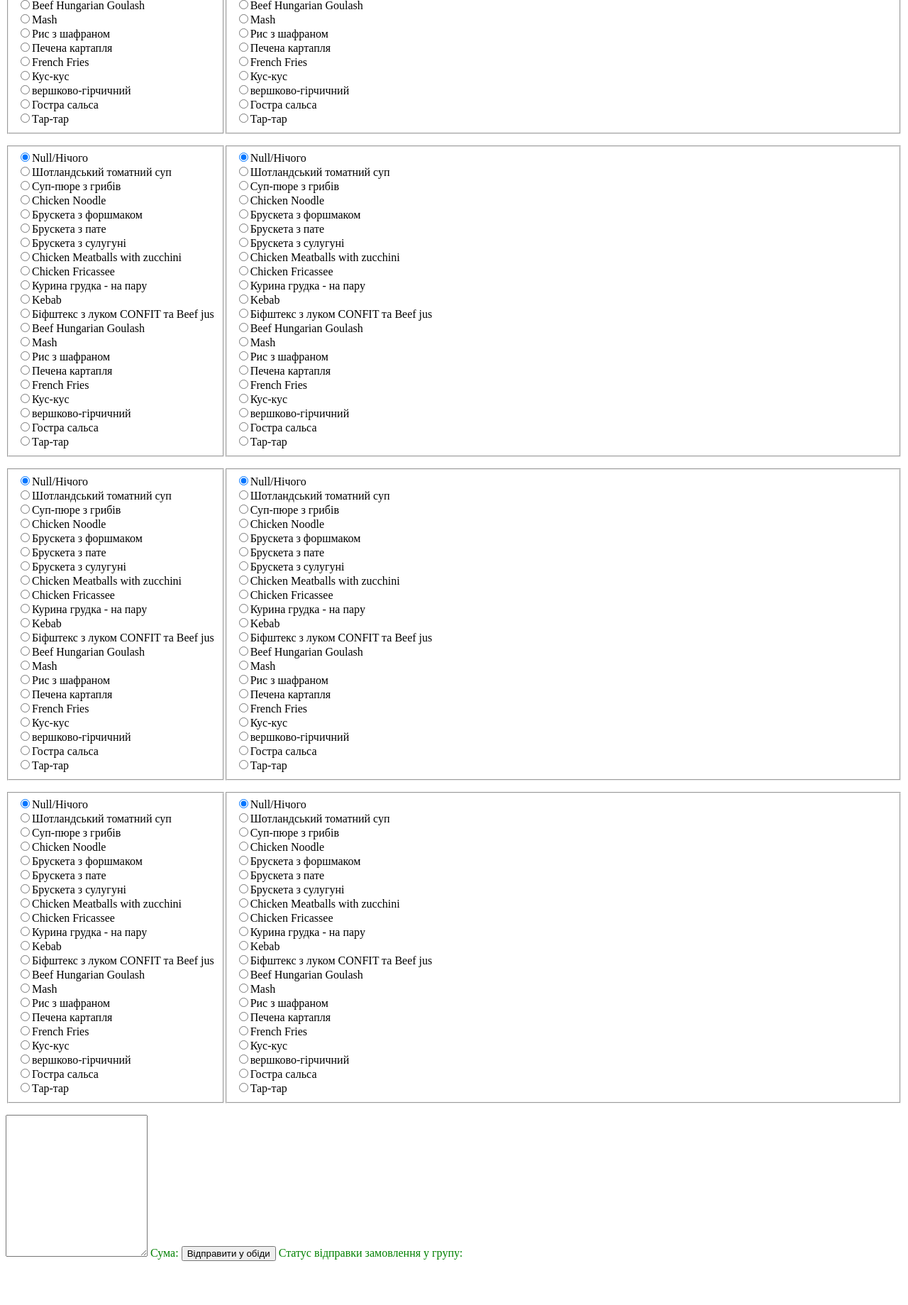
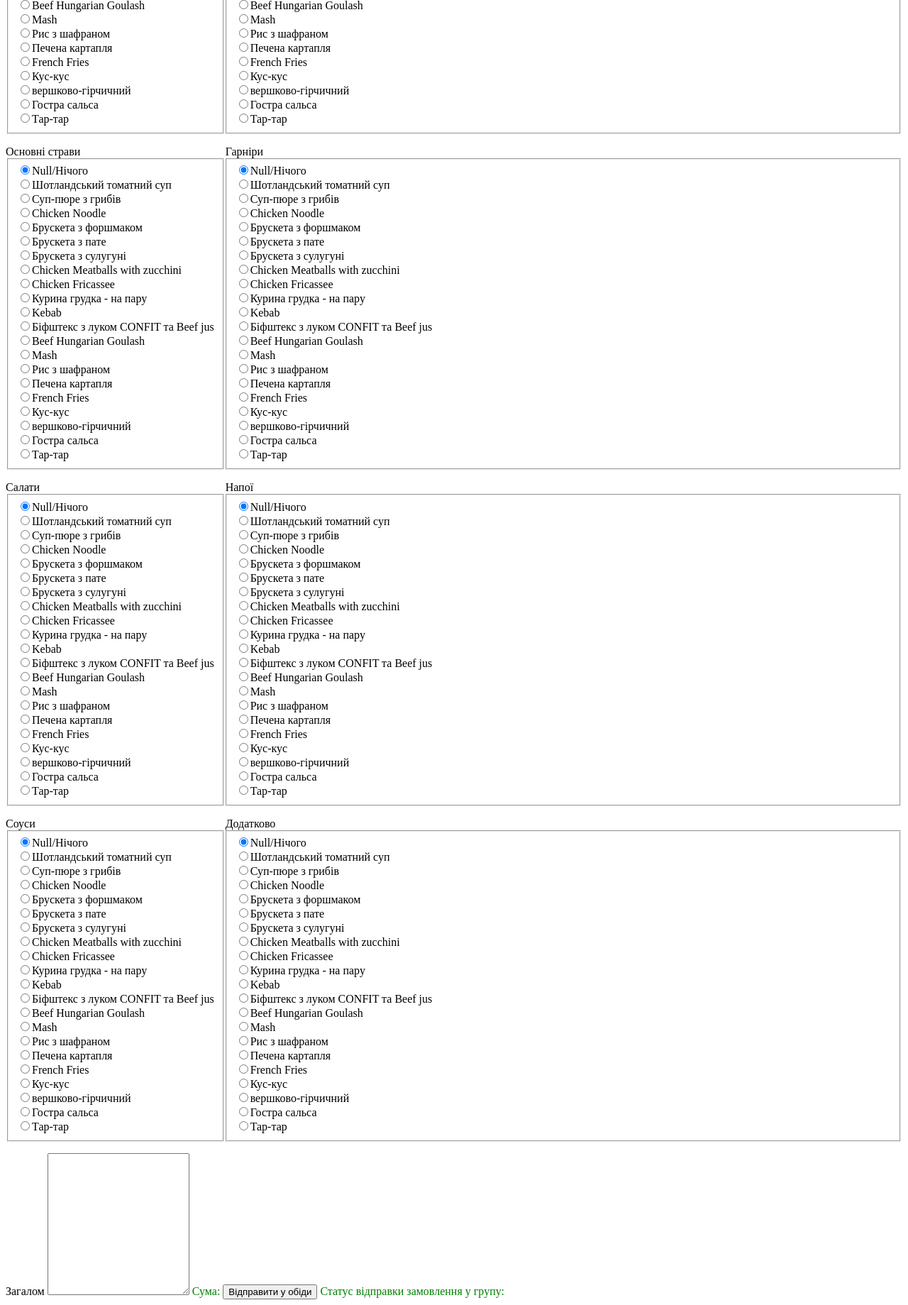
Before and after one commit to nuriyevn/thatcher_bot, a Django app: template dish/templates/dish/index.html in a window 1280 px wide. Shown: the part 295-2134 px from the top of the page at 71% size. Before the commit the page ends 2072 px from the top, so only its background shows below. Run offline with Django 3.2, Linux system fonts and the light colour scheme; the template is opened without the code that fills it: values that come from a table or form of the project are taken from there, others are empty; data comes from the database, SQL or seed files in the repository; some libraries are stand-ins or nearby versions.

Commit message:
Allowed hosts added, labels added

```diff
--- a/dish/templates/dish/index.html
+++ b/dish/templates/dish/index.html
@@ -38,6 +38,7 @@
 
 <div style="float:left;">
 <form>
+        <label for="">Основні страви</label>
 <fieldset id="main_group">
     <input type="radio" name="main_dish" checked value="0">Null/Нічого<br>
     {% for main in all_mains %}
@@ -47,6 +48,7 @@
 </form>
 
     <form>
+            <label for="">Салати</label>
 <fieldset id="salad_group">
     <input type="radio" name="salad" checked value="0">Null/Нічого<br>
     {% for salad in all_salads %}
@@ -56,7 +58,9 @@
 </form>
 
 <form>
+            <label for="">Соуси</label>
 <fieldset id="sauce_group">
+
     <input type="radio" name="sauce_dish" checked value="0">Null/Нічого<br>
     {% for sauce in all_sauces %}
         <input type="radio" name="sauce_dish" value="{{sauce.id}}">{{ sauce.name }}<br>
@@ -67,6 +71,7 @@
 
 
 <form>
+        <label for="">Гарніри</label>
 <fieldset id="side_group">
     <input type="radio" name="side_dish" checked value="0">Null/Нічого<br>
     {% for side in all_sides %}
@@ -77,6 +82,7 @@
 
 
 <form>
+        <label for="">Напої</label>
 <fieldset id="drink_group">
     <input type="radio" name="drink" checked value="0">Null/Нічого<br>
     {% for drink in all_drinks %}
@@ -89,6 +95,7 @@
 
 
 <form>
+    <label for="">Додатково</label>
 <fieldset id="addon_group">
     <input type="radio" name="addon"  checked value="0">Null/Нічого<br>
     {% for addon in all_addons %}
@@ -97,6 +104,7 @@
 </fieldset>
 </form>
 
+<label for="">Загалом</label>
 <textarea name="final" row="20" style="width:200px;height:200px;">
 </textarea>
 
--- a/thatcher/settings.py
+++ b/thatcher/settings.py
@@ -25,7 +25,7 @@ SECRET_KEY = 'u%vtj4w*=8u)pt4oksv()a=b7ab3$0vuuuymur=n*@m8*cpgwu'
 # SECURITY WARNING: don't run with debug turned on in production!
 DEBUG = True
 
-ALLOWED_HOSTS = []
+ALLOWED_HOSTS = [u'nuriyevn.pythonanywhere.com']
 
 
 # Application definition
```
